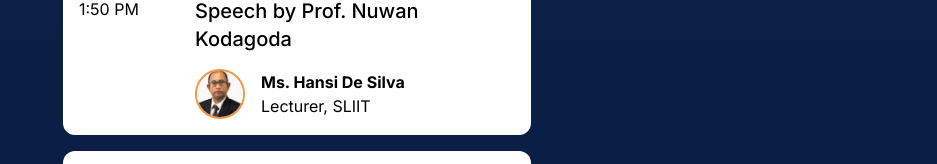
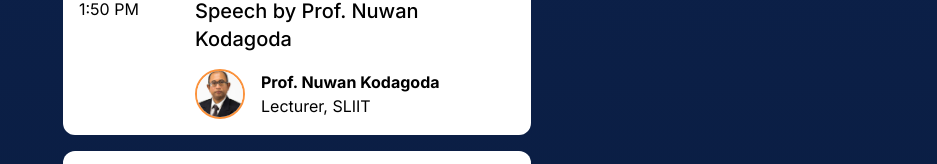
Before and after one commit to sliitsesc/links, a Next.js app: page /agm in a window 1280 px wide. Shown: the part 631-795 px from the top of the page, without its empty margins (343-1280 px from the left). Built offline with nearby package versions, Linux system fonts and the light colour scheme.

Commit message:
chore: updated content

```diff
--- a/src/data/AgendaData.ts
+++ b/src/data/AgendaData.ts
@@ -17,7 +17,7 @@ export const AgendaData = [
     title: "Speech by Prof. Nuwan Kodagoda",
     time: "1:50 PM",
     imageURL: "/faces/nuwan.jpg",
-    name: "Ms. Hansi De Silva",
+    name: "Prof. Nuwan Kodagoda",
     position: "Lecturer, SLIIT",
   },
   {
```
